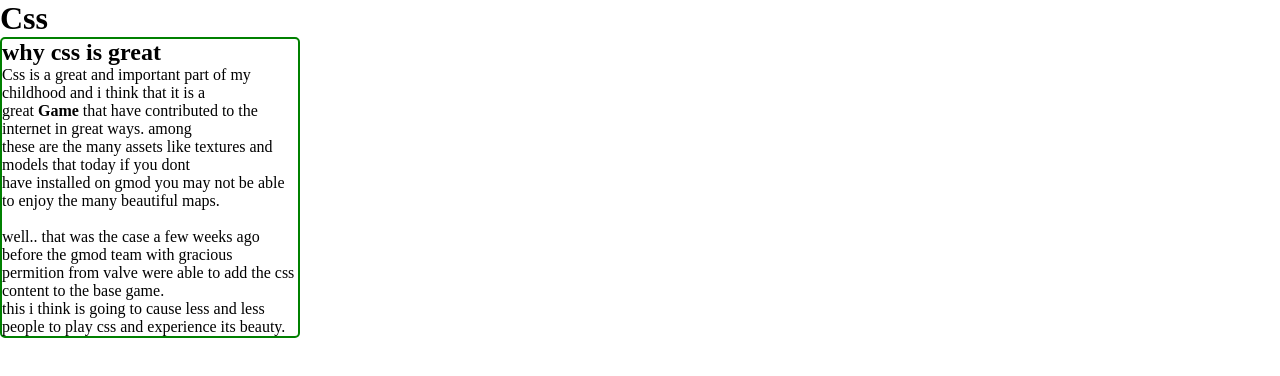
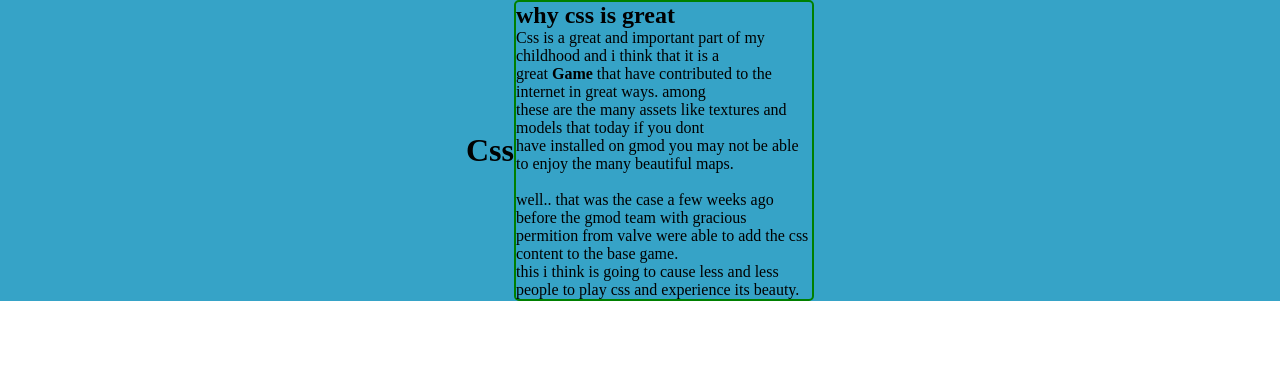
Before and after one commit to EDUeran1-rgb/uppg2, a plain HTML site: page index.html in a window 1280 px wide. Drawn offline with Linux system fonts and the light colour scheme.

Commit message:
hmmmmmmmmmmmmmmmmmmmmm

```diff
--- a/style.css
+++ b/style.css
@@ -14,3 +14,10 @@
     border-radius: 5px;
     width: 300px;
 }
+.first-box{
+    background-color: rgb(54, 163, 199);
+    height: auto;
+    display: flex;
+    justify-content: center;
+    align-items: center;
+}
```
